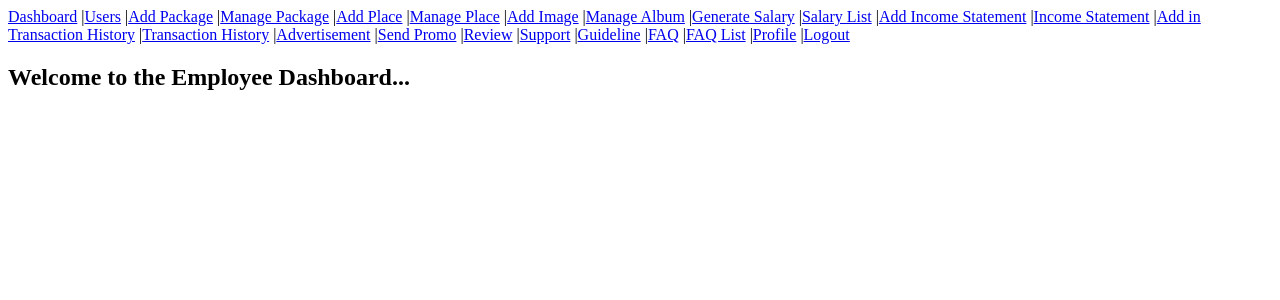
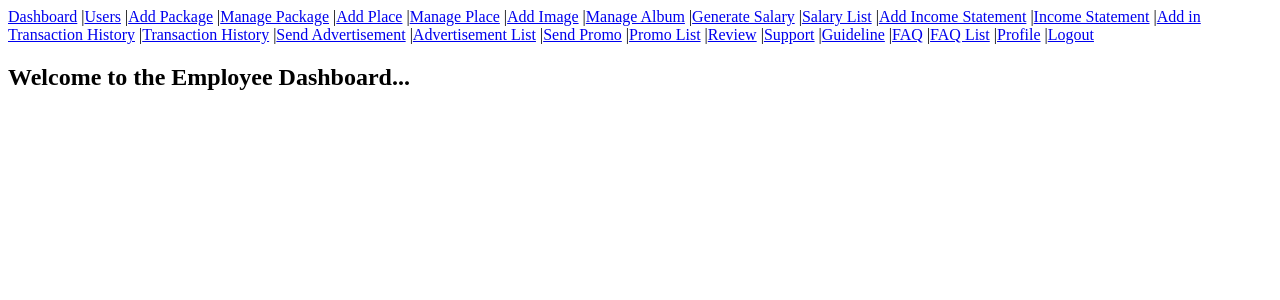
Before and after one commit to Nobobi-Hasan/APWT-Final-Project, a React (Create React App) app in the folder frontend/: page /employee in a window 1280 px wide. Shown: the top 300 px of the page. Built offline with nearby package versions, Linux system fonts and the light colour scheme; no server answers.

Commit message:
Navbar Update

```diff
--- a/frontend/src/App.js
+++ b/frontend/src/App.js
@@ -196,7 +196,15 @@ function App() {
                     <EmployeeNavbar />
         </Route>
 
+        <Route exact path="/employee/advertisement/list">
+                    <EmployeeNavbar />
+        </Route>
+
         <Route exact path="/employee/promo">
+                    <EmployeeNavbar />
+        </Route>
+
+        <Route exact path="/employee/promo/list">
                     <EmployeeNavbar />
         </Route>
 
--- a/frontend/src/employeeComponents/EmployeeNavbar.js
+++ b/frontend/src/employeeComponents/EmployeeNavbar.js
@@ -17,8 +17,10 @@ const EmployeeNavbar = ()=>{
             <Link to='/employee/statement'>Income Statement</Link> |
             <Link to='/employee/transactionAdd'>Add in Transaction History</Link> |
             <Link to='/employee/transaction'>Transaction History</Link> |
-            <Link to='/employee/advertisement'>Advertisement</Link> |
+            <Link to='/employee/advertisement'>Send Advertisement</Link> |
+            <Link to='/employee/advertisement/list'>Advertisement List</Link> |
             <Link to='/employee/promo'>Send Promo</Link> |
+            <Link to='/employee/promo/list'>Promo List</Link> |
             <Link to='/employee/Review'>Review</Link> |
             <Link to='/employee/support'>Support</Link> |
             <Link to='/employee/guideline'>Guideline</Link> |
```
